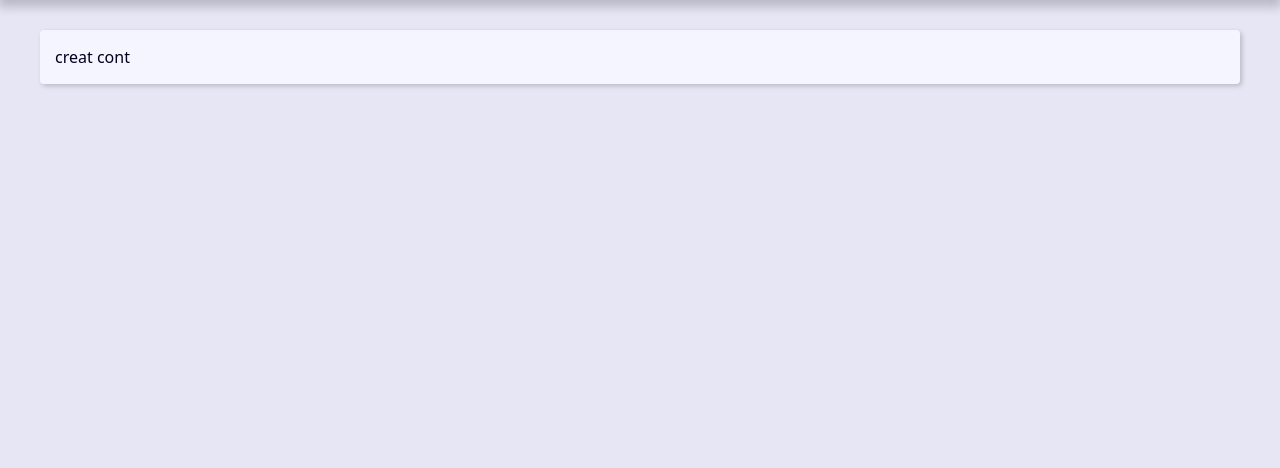
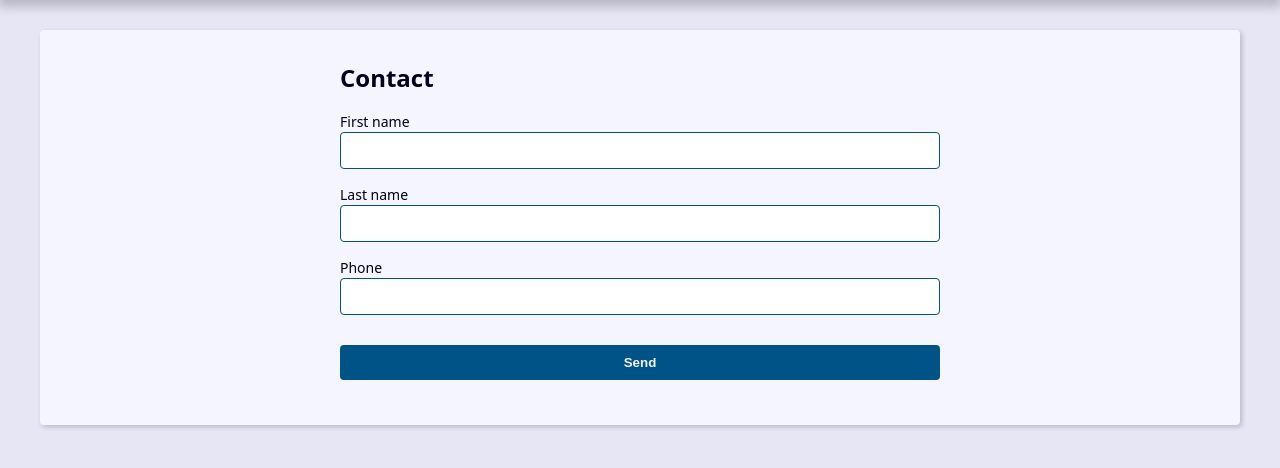
Before and after one commit to GadielPrudente/Projeto-Agenda, a Django app: page /contact/create/ in a window 1280 px wide. Shown: the part 239-707 px from the top of the page. Run offline with Django 5.2, Linux system fonts and the light colour scheme.

Commit message:
adicionando fomulário dinâmico

```diff
--- a/contact/templates/contact/create.html
+++ b/contact/templates/contact/create.html
@@ -1,5 +1,35 @@
 {% extends "global/base.html" %}
 
 {% block content %}
-creat cont
+  <div class="form-wrapper">
+
+    <h2>Contact</h2>
+
+    <form
+      action="{% url "contact:create" %}"
+      method="POST"
+      enctype="multipart/form-data"
+    >
+
+        {% csrf_token %}
+
+      <div class="form-content">
+
+        {% for field in form %}
+            <div class="form-group">
+                <label for="{{  field.id_for_label }}">{{  field.label }}</label>
+                {{field}}
+            </div>
+        {% endfor %}
+
+      </div>
+
+      <div class="form-content">
+        <div class="form-group">
+          <button class="btn" type="submit">Send</button>
+        </div>
+      </div>
+
+    </form>
+  </div>
 {% endblock content %}
--- a/contact/views/contact_forms.py
+++ b/contact/views/contact_forms.py
@@ -2,8 +2,30 @@ from django.shortcuts import render, get_object_or_404, redirect
 from contact.models import Contact
 from django.db.models import Q
 from django.core.paginator import Paginator
+from django import forms
+
+class ContactForm(forms.ModelForm):
+    class Meta:
+        model = Contact
+        fields = (
+            'First_name',
+            'Last_name',
+            'Phone',
+            )
 
 def create(request):
-    context = {}
+    if request.method == 'POST':
+
+        context = {
+            'form': ContactForm(request.POST)
+        }
+
+        return render(request, 'contact/create.html', context)
+
+
+
+    context = {
+                'form': ContactForm()
+            }
 
     return render(request, 'contact/create.html', context)
```
